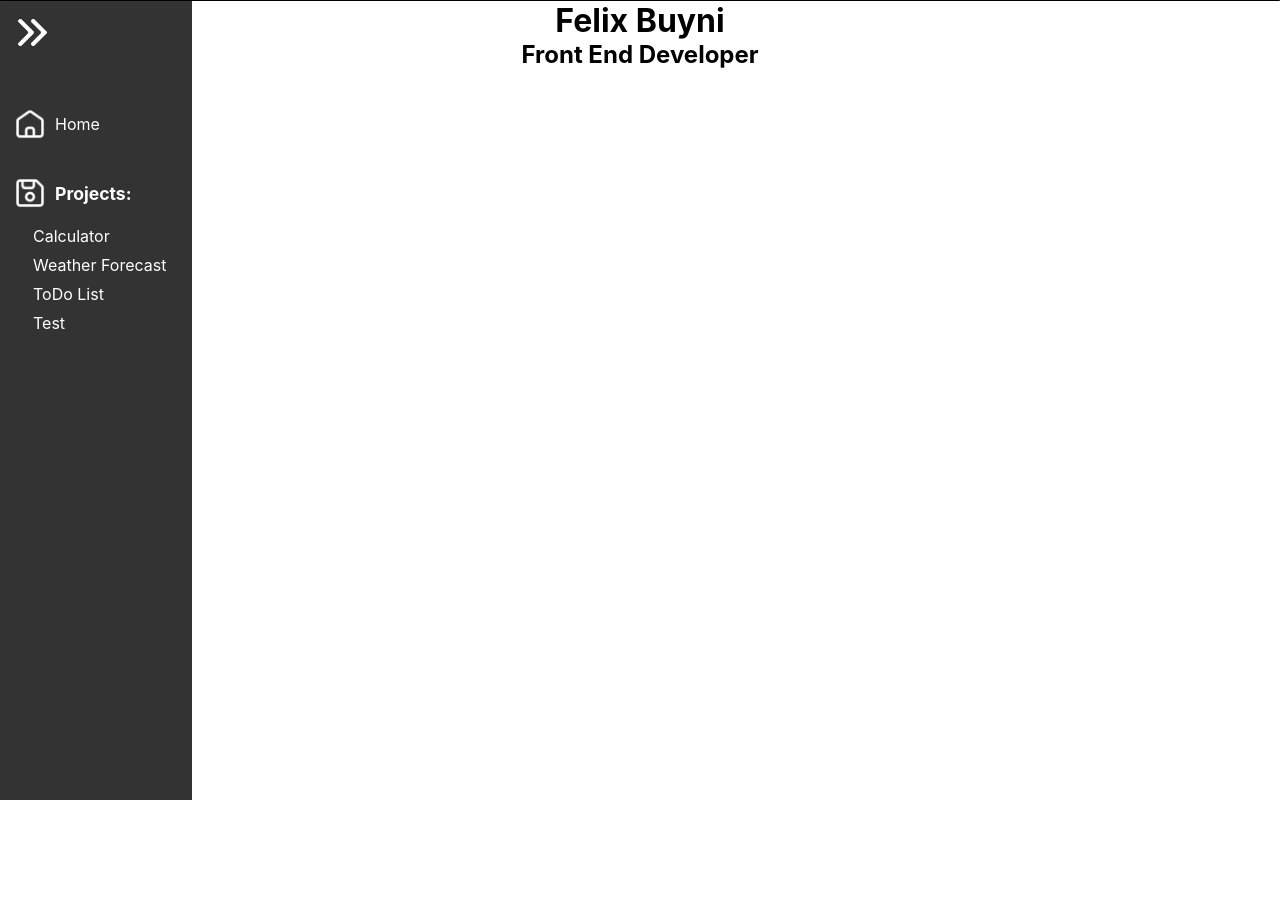
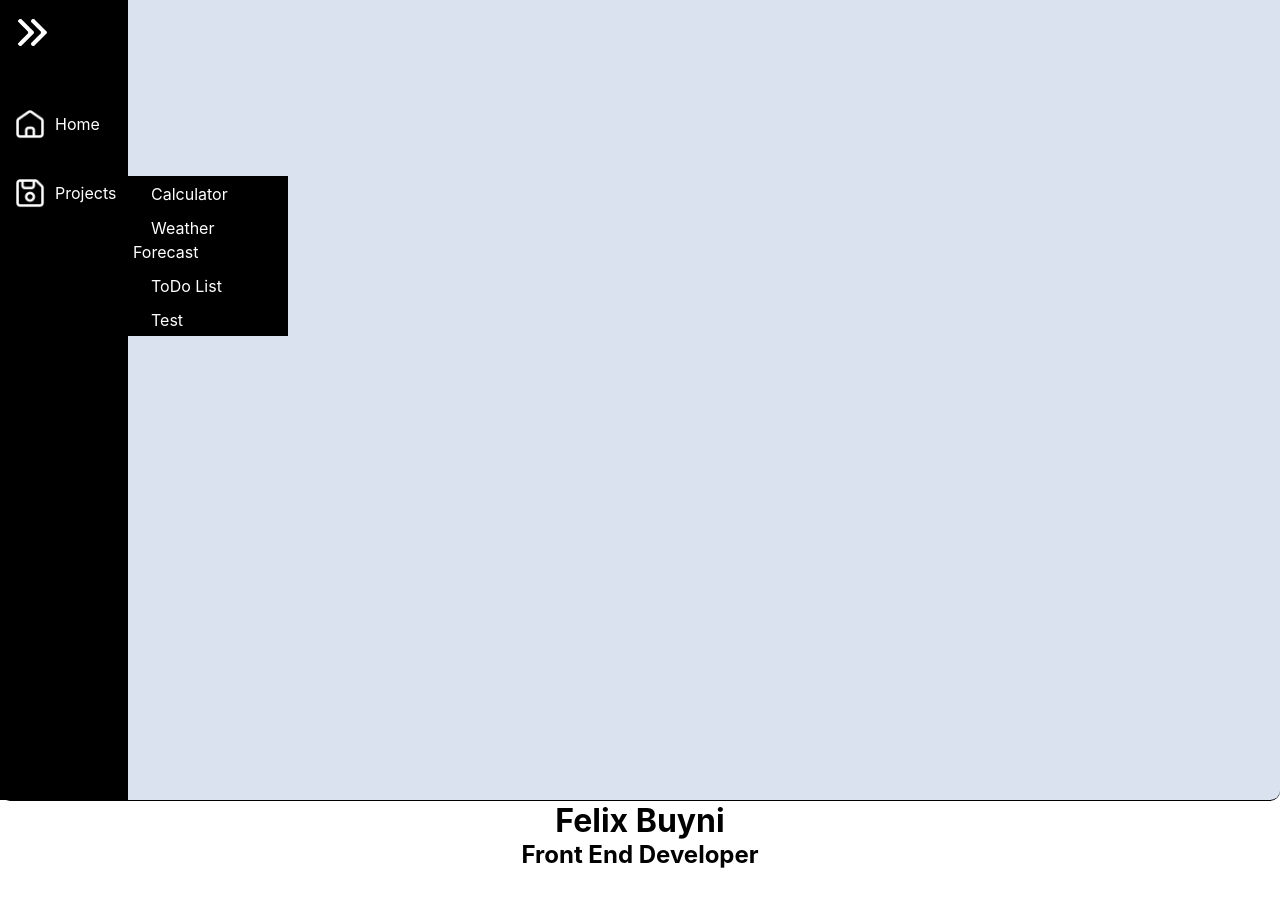
Before and after one commit to supernova-97/portfolio, a React (Create React App) app: page / in a window 1280 px wide. Before the commit the page ends 800 px from the top, so only its background shows below. Built offline with nearby package versions, Linux system fonts and the light colour scheme.

Commit message:
created submenu

```diff
--- a/src/components/NavBar/index.js
+++ b/src/components/NavBar/index.js
@@ -25,29 +25,31 @@ export default function NavBar() {
           <ListItem>
             <Div>
               <Icon src={projects} />
-              <SubHeader>Projects:</SubHeader>
+              <Span>Projects</Span>
             </Div>
           </ListItem>
-          <ListItem>
+          <SubMenu>
+            <SubMenu_ListItem>
               <NavbarLink to="/calculator">
                 <Span>Calculator</Span>
               </NavbarLink>
-          </ListItem>
-          <ListItem>
+            </SubMenu_ListItem>
+            <SubMenu_ListItem>
               <NavbarLink to="/weather">
                 <Span>Weather Forecast</Span>
               </NavbarLink>
-          </ListItem>
-          <ListItem>
+            </SubMenu_ListItem>
+            <SubMenu_ListItem>
               <NavbarLink to="/todo">
                 <Span>ToDo List</Span>
               </NavbarLink>
-          </ListItem>
-          <ListItem>
+            </SubMenu_ListItem>
+            <SubMenu_ListItem>
               <NavbarLink to="/test">
                 <Span>Test</Span>
               </NavbarLink>
-          </ListItem>
+            </SubMenu_ListItem>
+          </SubMenu>
         </NavList>
       </Nav>
 
@@ -61,9 +63,17 @@ export default function NavBar() {
   );
 }
 
+const Nav = styled.nav`
+  width: 100%;
+  display: flex;
+  border-bottom: 1px solid black;
+  background-color: #dbe2ef;
+  border-radius: 0 0 10px 10px;
+`;
+
 const NavList = styled.ul`
-  position: fixed;
-  width: 5rem;
+position: relative;
+  width: 6rem;
   height: 100vh;
   display: flex;
   flex-direction: column;
@@ -73,23 +83,34 @@ const NavList = styled.ul`
   transition: 150ms ease-out;
 
   &:hover {
-    width: 12rem;
-    opacity: 0.8;
+    width: 8rem;
+    /* opacity: 0.8; */
 
     span,
     h2 {
       display: inline;
     }
-
-    /* img {
-    transform: rotate(-180deg);
-  } */
   }
 `;
 
 const NavbarLink = styled(Link)`
   color: #fff;
   text-decoration: none;
+`;
+
+const SubMenu = styled.ul`
+  display: flex;
+  flex-direction: column;
+  position: relative;
+  left: 100%;
+  bottom: 42px;
+  background-color: #000;
+  width: 10rem;
+  padding: 0;
+`;
+
+const SubMenu_ListItem = styled.li`
+margin: 5px;
 `;
 
 const Span = styled.span`
@@ -101,13 +122,6 @@ const Span = styled.span`
   &:hover {
     color: pink;
   }
-`;
-
-const SubHeader = styled.h2`
-  font-size: 1.1rem;
-  color: #fff;
-  margin-left: 10px;
-  display: none;
 `;
 
 const Icon = styled.img`
@@ -136,11 +150,3 @@ const Div = styled.div`
   margin-bottom: 10px;
   align-items: center;
 `;
-
-const Nav = styled.nav`
-  width: 100%;
-  display: flex;
-  border-bottom: 1px solid black;
-  background-color: #dbe2ef;
-  border-radius: 0 0 10px 10px;
-`;
--- a/src/components/Weather-App/index.js
+++ b/src/components/Weather-App/index.js
@@ -27,7 +27,7 @@ export default function Weather() {
   if (!data) {
     return <h2>Could not fetch any data</h2>;
   }
-  console.log(data);
+
   const weather = weatherDesc(data.current.weathercode);
 
   const icons = {
```
Lines whose indentation alone changed are shown as unchanged.
